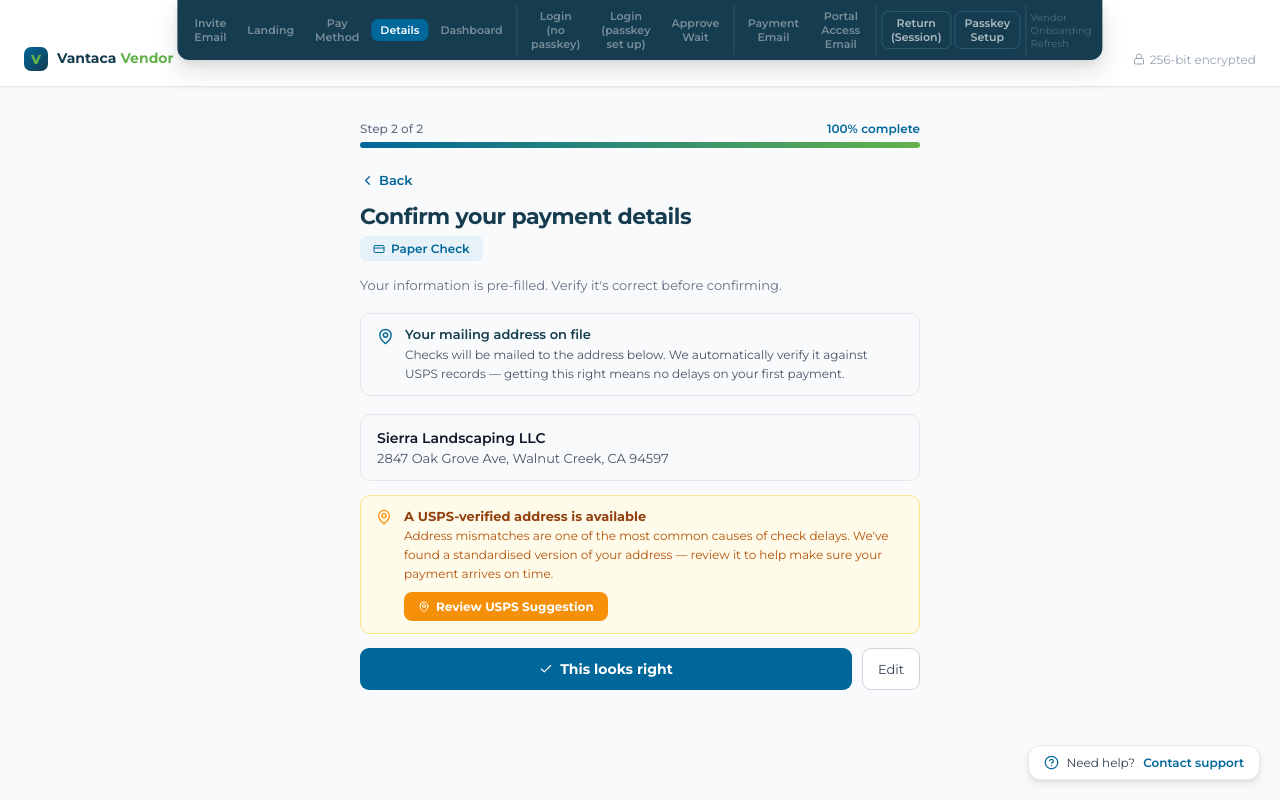
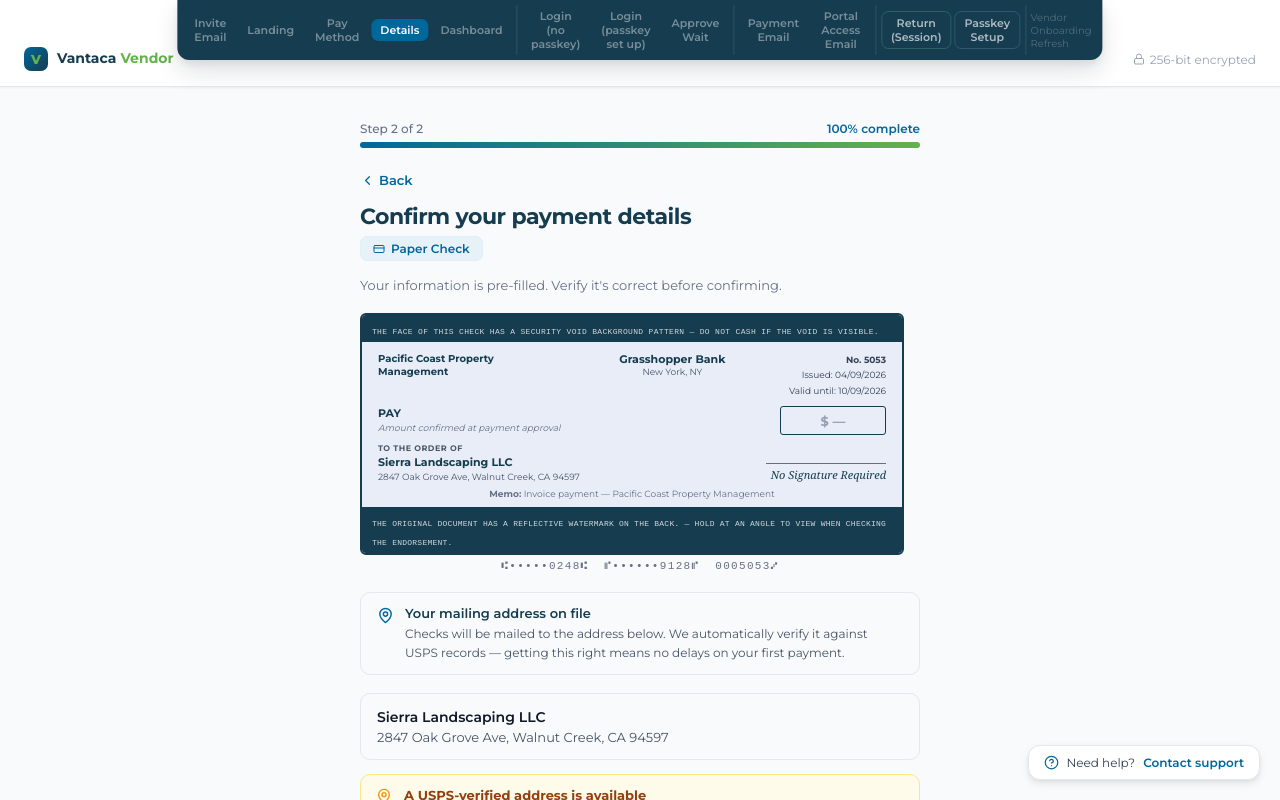
Before and after one commit to sidd-hoai/vantaca-onboarding, a React (Vite) app: page / in a window 1280 px wide. Both pictures are taken after a click on the button "Details". Shown: the top 800 px of the page. Built offline with nearby package versions, Linux system fonts and the light colour scheme.

Commit message:
Add bank account card (ACH) and paper check mockup (Grasshopper Bank format) to payment method detail screens

```diff
--- a/src/VendorOnboardingNoPay.tsx
+++ b/src/VendorOnboardingNoPay.tsx
@@ -1323,6 +1323,55 @@ const DetailsScreen: React.FC<{ method:Method; onNext:()=>void; onBack:()=>void
       case 'sameday':
       case 'ach': return (
         <>
+          {/* Bank Account Card — same proportions as Visa card, white body + dark stripe header */}
+          <div style={{ display:'flex', justifyContent:'center', marginBottom:20 }}>
+            <div style={{
+              width: isMobile ? 280 : 320,
+              height: isMobile ? 176 : 202,
+              borderRadius: 16,
+              background: C.white,
+              boxShadow: '0 8px 24px rgba(16,24,40,0.18), 0 2px 6px rgba(16,24,40,0.10)',
+              display: 'flex',
+              flexDirection: 'column',
+              overflow: 'hidden',
+              flexShrink: 0,
+              border: `1px solid ${C.gray200}`,
+            }}>
+              {/* Dark stripe header */}
+              <div style={{ background: C.darkBlue, padding:'10px 18px', display:'flex', alignItems:'center', justifyContent:'space-between', flexShrink:0 }}>
+                <span style={{ fontSize:10, fontWeight:700, color:'rgba(255,255,255,0.85)', fontFamily:'Montserrat,sans-serif', letterSpacing:'0.12em', textTransform:'uppercase' }}>Direct Deposit</span>
+                <Landmark size={15} color="rgba(255,255,255,0.7)"/>
+              </div>
+
+              {/* Card body */}
+              <div style={{ flex:1, padding:'16px 18px', display:'flex', flexDirection:'column', justifyContent:'space-between' }}>
+                {/* Bank name — live from routing lookup */}
+                <div>
+                  <div style={{ fontSize: isMobile ? 16 : 18, fontWeight:700, color: resolvedBank && resolvedBank !== 'Routing number not found' ? C.darkBlue : C.gray400, fontFamily:'Montserrat,sans-serif', marginBottom:3, transition:'color 0.2s' }}>
+                    {resolvedBank && resolvedBank !== 'Routing number not found' ? resolvedBank : 'Your Bank'}
+                  </div>
+                  <div style={{ fontSize:12, color:C.gray500, fontFamily:'Montserrat,sans-serif' }}>Checking Account</div>
+                </div>
+
+                {/* Masked routing + account */}
+                <div style={{ display:'flex', justifyContent:'space-between', alignItems:'flex-end' }}>
+                  <div>
+                    <div style={{ fontSize:9, color:C.gray400, fontFamily:'Montserrat,sans-serif', letterSpacing:'0.08em', textTransform:'uppercase', marginBottom:3 }}>Routing</div>
+                    <div style={{ fontSize: isMobile ? 11 : 12, fontWeight:600, color:C.gray600, fontFamily:'monospace', letterSpacing:'0.06em' }}>
+                      •••••{VENDOR.routing.slice(-4)}
+                    </div>
+                  </div>
+                  <div style={{ textAlign:'right' }}>
+                    <div style={{ fontSize:9, color:C.gray400, fontFamily:'Montserrat,sans-serif', letterSpacing:'0.08em', textTransform:'uppercase', marginBottom:3 }}>Account</div>
+                    <div style={{ fontSize: isMobile ? 11 : 12, fontWeight:600, color:C.gray600, fontFamily:'monospace', letterSpacing:'0.06em' }}>
+                      ••••••{VENDOR.account.slice(-4)}
+                    </div>
+                  </div>
+                </div>
+              </div>
+            </div>
+          </div>
+
           <InfoBox bg={C.green50} border={C.green100} icon={<Shield size={17} color={C.green}/>}
             title="Your bank details are pre-filled"
             body={`Confirming your routing number helps prevent payment delays — even a single digit difference can cause a return. All data is encrypted with bank-level security.`} />
@@ -1427,6 +1476,89 @@ const DetailsScreen: React.FC<{ method:Method; onNext:()=>void; onBack:()=>void
       );
       case 'check': return (
         <>
+          {/* Paper Check Mockup — Grasshopper Bank format, authentic proportions */}
+          {(() => {
+            const today = new Date();
+            const issued = today.toLocaleDateString('en-US',{ month:'2-digit', day:'2-digit', year:'numeric' });
+            const valid  = new Date(today.setMonth(today.getMonth()+6)).toLocaleDateString('en-US',{ month:'2-digit', day:'2-digit', year:'numeric' });
+            const displayAddr = uspsChoice === 'usps' && (uspsState === 'confirmed' || uspsState === 'suggestion')
+              ? `${MOCK_USPS.street}, ${MOCK_USPS.city}, ${MOCK_USPS.state} ${MOCK_USPS.zip}`
+              : `${addrStreet}, ${addrCity}, ${addrState} ${addrZip}`;
+            return (
+              <div style={{ marginBottom:20 }}>
+                <div style={{ border:`2px solid ${C.darkBlue}`, borderRadius:6, overflow:'hidden', background:'#E8EDF8', maxWidth:540 }}>
+
+                  {/* Top security strip */}
+                  <div style={{ background:C.darkBlue, padding:'4px 10px' }}>
+                    <span style={{ fontSize:8, color:'rgba(255,255,255,0.8)', fontFamily:'monospace', letterSpacing:'0.04em' }}>
+                      THE FACE OF THIS CHECK HAS A SECURITY VOID BACKGROUND PATTERN — DO NOT CASH IF THE VOID IS VISIBLE.
+                    </span>
+                  </div>
+
+                  {/* Check body */}
+                  <div style={{ padding:'10px 16px 8px' }}>
+
+                    {/* Row 1: MC name | Bank | Check number */}
+                    <div style={{ display:'flex', justifyContent:'space-between', alignItems:'flex-start', marginBottom:8 }}>
+                      <div style={{ fontSize:10, fontWeight:700, color:C.darkBlue, fontFamily:'Montserrat,sans-serif', maxWidth:'35%' }}>
+                        {VENDOR.mc}
+                      </div>
+                      <div style={{ textAlign:'center' }}>
+                        <div style={{ fontSize:11, fontWeight:700, color:C.darkBlue, fontFamily:'Montserrat,sans-serif' }}>Grasshopper Bank</div>
+                        <div style={{ fontSize:9, color:C.gray600, fontFamily:'Montserrat,sans-serif' }}>New York, NY</div>
+                      </div>
+                      <div style={{ textAlign:'right', fontSize:9, color:C.gray700, fontFamily:'Montserrat,sans-serif', lineHeight:1.7 }}>
+                        <div style={{ fontWeight:700 }}>No. 5053</div>
+                        <div>Issued: {issued}</div>
+                        <div>Valid until: {valid}</div>
+                      </div>
+                    </div>
+
+                    {/* Row 2: PAY + amount */}
+                    <div style={{ display:'flex', justifyContent:'space-between', alignItems:'flex-start', marginBottom:8 }}>
+                      <div>
+                        <div style={{ fontSize:11, fontWeight:700, color:C.darkBlue, fontFamily:'Montserrat,sans-serif', marginBottom:2 }}>PAY</div>
+                        <div style={{ fontSize:9, color:C.gray500, fontFamily:'Montserrat,sans-serif', fontStyle:'italic' }}>Amount confirmed at payment approval</div>
+                      </div>
+                      <div style={{ border:`1.5px solid ${C.darkBlue}`, borderRadius:3, padding:'4px 12px', minWidth:80, textAlign:'center' }}>
+                        <span style={{ fontSize:13, fontWeight:700, color:C.gray400, fontFamily:'Montserrat,sans-serif' }}>$ —</span>
+                      </div>
+                    </div>
+
+                    {/* Row 3: TO THE ORDER OF + signature */}
+                    <div style={{ display:'flex', justifyContent:'space-between', alignItems:'flex-end', marginBottom:6 }}>
+                      <div>
+                        <div style={{ fontSize:8, fontWeight:700, color:C.gray600, fontFamily:'Montserrat,sans-serif', letterSpacing:'0.06em', textTransform:'uppercase', marginBottom:2 }}>To the Order of</div>
+                        <div style={{ fontSize:11, fontWeight:700, color:C.darkBlue, fontFamily:'Montserrat,sans-serif', marginBottom:2 }}>{VENDOR.name}</div>
+                        <div style={{ fontSize:9, color:C.gray600, fontFamily:'Montserrat,sans-serif' }}>{displayAddr}</div>
+                      </div>
+                      <div style={{ textAlign:'right', borderTop:`1px solid ${C.gray500}`, paddingTop:3, minWidth:120 }}>
+                        <div style={{ fontSize:11, color:C.darkBlue, fontFamily:'Georgia,serif', fontStyle:'italic' }}>No Signature Required</div>
+                      </div>
+                    </div>
+
+                    {/* Memo */}
+                    <div style={{ fontSize:9, color:C.gray500, fontFamily:'Montserrat,sans-serif', textAlign:'center' }}>
+                      <strong>Memo:</strong> Invoice payment — {VENDOR.mc}
+                    </div>
+                  </div>
+
+                  {/* Bottom security strip */}
+                  <div style={{ background:C.darkBlue, padding:'4px 10px' }}>
+                    <span style={{ fontSize:8, color:'rgba(255,255,255,0.8)', fontFamily:'monospace', letterSpacing:'0.03em' }}>
+                      THE ORIGINAL DOCUMENT HAS A REFLECTIVE WATERMARK ON THE BACK. — HOLD AT AN ANGLE TO VIEW WHEN CHECKING THE ENDORSEMENT.
+                    </span>
+                  </div>
+                </div>
+
+                {/* MICR line */}
+                <div style={{ padding:'5px 10px 0', fontSize:11, color:C.gray500, fontFamily:'monospace', letterSpacing:'0.12em', textAlign:'center' }}>
+                  ⑆•••••{VENDOR.routing.slice(-4)}⑆ &nbsp;⑈••••••{VENDOR.account.slice(-4)}⑈ &nbsp;0005053⑇
+                </div>
+              </div>
+            );
+          })()}
+
           <InfoBox bg={C.gray50} border={C.gray200} icon={<MapPin size={17} color={C.blue}/>}
             title="Your mailing address on file"
             body="Checks will be mailed to the address below. We automatically verify it against USPS records — getting this right means no delays on your first payment." />
```
